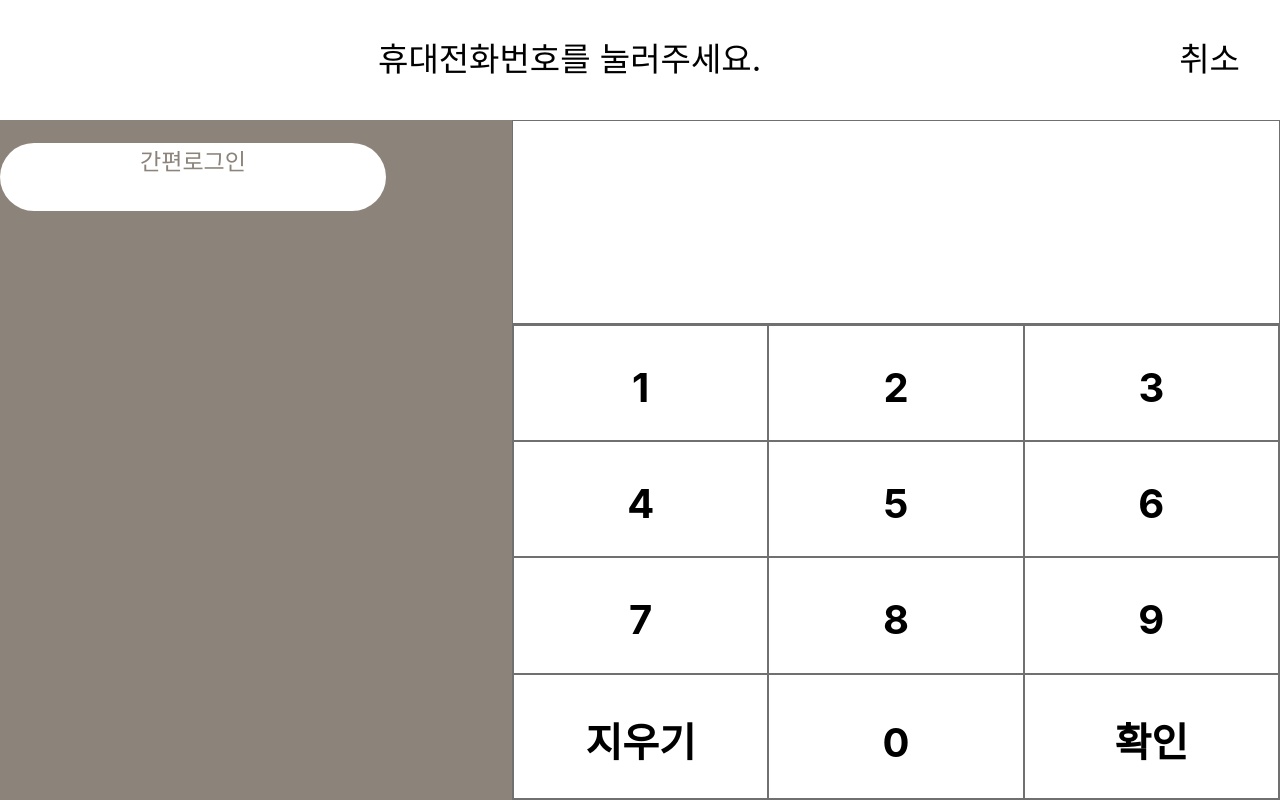
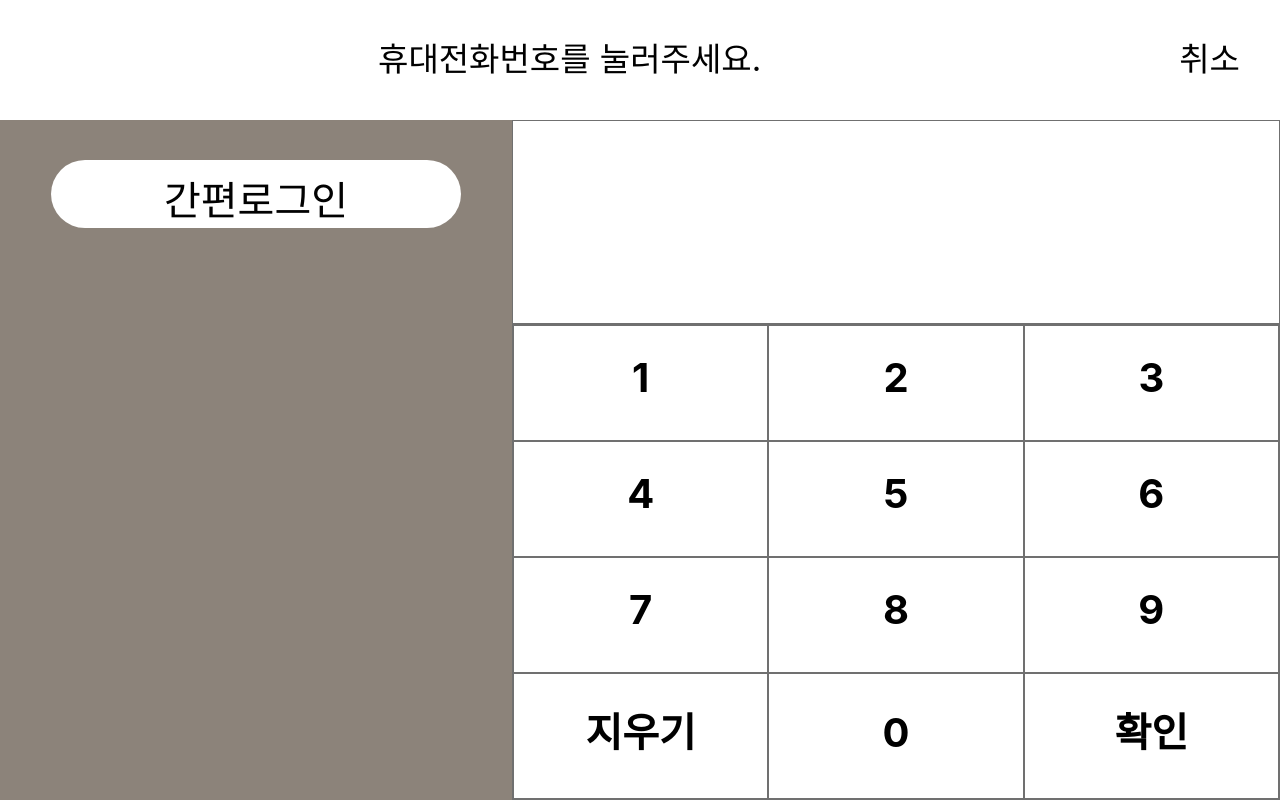
Before and after one commit to Ko-GyeongTae/Frontend-GymManagement-client, a Next.js app: page /login in a window 1280 px wide. Built offline with nearby package versions, Linux system fonts and the light colour scheme.

Commit message:
<EDIT>login button

```diff
--- a/pages/login.tsx
+++ b/pages/login.tsx
@@ -32,10 +32,10 @@ const Login = () => {
                     </div>
                 </div>
                 <div style={{ width: '100%', height: '85%', display: 'flex' }}>
-                    <div style={{ width: '40%', height: '100%', backgroundColor: '#8C837A', alignItems: 'center', position: 'relative' }}>
+                    <div style={{ width: '40%', height: '100%', backgroundColor: '#8C837A', alignItems: 'center' }}>
                         <Link href='/login' passHref>
-                            <div style={{ width: 386, height: 68, backgroundColor: 'white', borderRadius: 49, textAlign: 'center' }}>
-                                <p style={{ fontSize: 23, fontFamily: 'Playbill', color: '#8C837A' }}>간편로그인</p>
+                            <div style={{ width: '80%', height: '10%', lineHeight: '10%', backgroundColor: 'white', borderRadius: 49, textAlign: 'center', position: 'relative', left:'10%', right: '10%' }}>
+                                <p style={{ fontSize: '250%', fontFamily: 'Playbill', color: '#010101', paddingTop: '10%' }}>간편로그인</p>
                             </div>
                         </Link>
                     </div>
@@ -46,68 +46,68 @@ const Login = () => {
                         <div style={{ width: 'auto', height: '70%', border: 1, borderStyle: 'solid', borderColor: '#707070' }}>
                             <div style={{ display: 'table', width: '100%', height: '100%' }}>
                                 <div style={{ display: 'table-row' }}>
-                                    <div style={{ display: 'table-cell', width: '33%', height: '20%', textAlign: 'center', fontSize: 20, paddingTop: 10, border: 1, borderStyle: 'solid', borderColor: '#707070' }} onClick={() => {
+                                    <div style={{ display: 'table-cell', width: '33%', height: '20%', textAlign: 'center', fontSize: 20, verticalAlign: 'center', border: 1, borderStyle: 'solid', borderColor: '#707070' }} onClick={() => {
                                         InputNumber('1');
                                     }}>
                                         <h1>1</h1>
                                     </div>
-                                    <div style={{ display: 'table-cell', width: '33%', height: '20%', textAlign: 'center', fontSize: 20, paddingTop: 10, border: 1, borderStyle: 'solid', borderColor: '#707070' }} onClick={() => {
+                                    <div style={{ display: 'table-cell', width: '33%', height: '20%', textAlign: 'center', fontSize: 20, verticalAlign: 'center', border: 1, borderStyle: 'solid', borderColor: '#707070' }} onClick={() => {
                                         InputNumber('2');
                                     }}>
                                         <h1>2</h1>
                                     </div>
-                                    <div style={{ display: 'table-cell', width: '33%', height: '20%', textAlign: 'center', fontSize: 20, paddingTop: 10, border: 1, borderStyle: 'solid', borderColor: '#707070' }} onClick={() => {
+                                    <div style={{ display: 'table-cell', width: '33%', height: '20%', textAlign: 'center', fontSize: 20, verticalAlign: 'center', border: 1, borderStyle: 'solid', borderColor: '#707070' }} onClick={() => {
                                         InputNumber('3');
                                     }}>
                                         <h1>3</h1>
                                     </div>
                                 </div>
                                 <div style={{ display: 'table-row' }}>
-                                    <div style={{ display: 'table-cell', width: '33%', height: '20%', textAlign: 'center', fontSize: 20, paddingTop: 10, border: 1, borderStyle: 'solid', borderColor: '#707070' }} onClick={() => {
+                                    <div style={{ display: 'table-cell', width: '33%', height: '20%', textAlign: 'center', fontSize: 20, verticalAlign: 'center', border: 1, borderStyle: 'solid', borderColor: '#707070' }} onClick={() => {
                                         InputNumber('4');
                                     }}>
                                         <h1>4</h1>
                                     </div>
-                                    <div style={{ display: 'table-cell', width: '33%', height: '20%', textAlign: 'center', fontSize: 20, paddingTop: 10, border: 1, borderStyle: 'solid', borderColor: '#707070' }} onClick={() => {
+                                    <div style={{ display: 'table-cell', width: '33%', height: '20%', textAlign: 'center', fontSize: 20, verticalAlign: 'center', border: 1, borderStyle: 'solid', borderColor: '#707070' }} onClick={() => {
                                         InputNumber('5');
                                     }}>
                                         <h1>5</h1>
                                     </div>
-                                    <div style={{ display: 'table-cell', width: '33%', height: '20%', textAlign: 'center', fontSize: 20, paddingTop: 10, border: 1, borderStyle: 'solid', borderColor: '#707070' }} onClick={() => {
+                                    <div style={{ display: 'table-cell', width: '33%', height: '20%', textAlign: 'center', fontSize: 20, verticalAlign: 'center', border: 1, borderStyle: 'solid', borderColor: '#707070' }} onClick={() => {
                                         InputNumber('6');
                                     }}>
                                         <h1>6</h1>
                                     </div>
                                 </div>
                                 <div style={{ display: 'table-row' }}>
-                                    <div style={{ display: 'table-cell', width: '33%', height: '20%', textAlign: 'center', fontSize: 20, paddingTop: 10, border: 1, borderStyle: 'solid', borderColor: '#707070' }} onClick={() => {
+                                    <div style={{ display: 'table-cell', width: '33%', height: '20%', textAlign: 'center', fontSize: 20, verticalAlign: 'center', border: 1, borderStyle: 'solid', borderColor: '#707070' }} onClick={() => {
                                         InputNumber('7');
                                     }}>
                                         <h1>7</h1>
                                     </div>
-                                    <div style={{ display: 'table-cell', width: '33%', height: '20%', textAlign: 'center', fontSize: 20, paddingTop: 10, border: 1, borderStyle: 'solid', borderColor: '#707070' }} onClick={() => {
+                                    <div style={{ display: 'table-cell', width: '33%', height: '20%', textAlign: 'center', fontSize: 20, verticalAlign: 'center', border: 1, borderStyle: 'solid', borderColor: '#707070' }} onClick={() => {
                                         InputNumber('8');
                                     }}>
                                         <h1>8</h1>
                                     </div>
-                                    <div style={{ display: 'table-cell', width: '33%', height: '20%', textAlign: 'center', fontSize: 20, paddingTop: 10, border: 1, borderStyle: 'solid', borderColor: '#707070' }} onClick={() => {
+                                    <div style={{ display: 'table-cell', width: '33%', height: '20%', textAlign: 'center', fontSize: 20, verticalAlign: 'center', border: 1, borderStyle: 'solid', borderColor: '#707070' }} onClick={() => {
                                         InputNumber('9');
                                     }}>
                                         <h1>9</h1>
                                     </div>
                                 </div>
                                 <div style={{ display: 'table-row' }}>
-                                    <div style={{ display: 'table-cell', width: '33%', height: '20%', textAlign: 'center', fontSize: 20, paddingTop: 10, border: 1, borderStyle: 'solid', borderColor: '#707070' }} onClick={() => {
+                                    <div style={{ display: 'table-cell', width: '33%', height: '20%', textAlign: 'center', fontSize: 20, verticalAlign: 'center', border: 1, borderStyle: 'solid', borderColor: '#707070' }} onClick={() => {
                                         setPhoneNum(phoneNum.slice(0, -1));
                                     }}>
                                         <h1>지우기</h1>
                                     </div>
-                                    <div style={{ display: 'table-cell', width: '33%', height: '20%', textAlign: 'center', fontSize: 20, paddingTop: 10, border: 1, borderStyle: 'solid', borderColor: '#707070' }} onClick={() => {
+                                    <div style={{ display: 'table-cell', width: '33%', height: '20%', textAlign: 'center', fontSize: 20, verticalAlign: 'center', border: 1, borderStyle: 'solid', borderColor: '#707070' }} onClick={() => {
                                         InputNumber('0');
                                     }}>
                                         <h1>0</h1>
                                     </div>
-                                    <div style={{ display: 'table-cell', width: '33%', height: '20%', textAlign: 'center', fontSize: 20, paddingTop: 10, border: 1, borderStyle: 'solid', borderColor: '#707070' }} onClick={() => {
+                                    <div style={{ display: 'table-cell', width: '33%', height: '20%', textAlign: 'center', fontSize: 20, verticalAlign: 'center', border: 1, borderStyle: 'solid', borderColor: '#707070' }} onClick={() => {
                                         console.log('done');
                                     }}>
                                         <h1>확인</h1>
```
